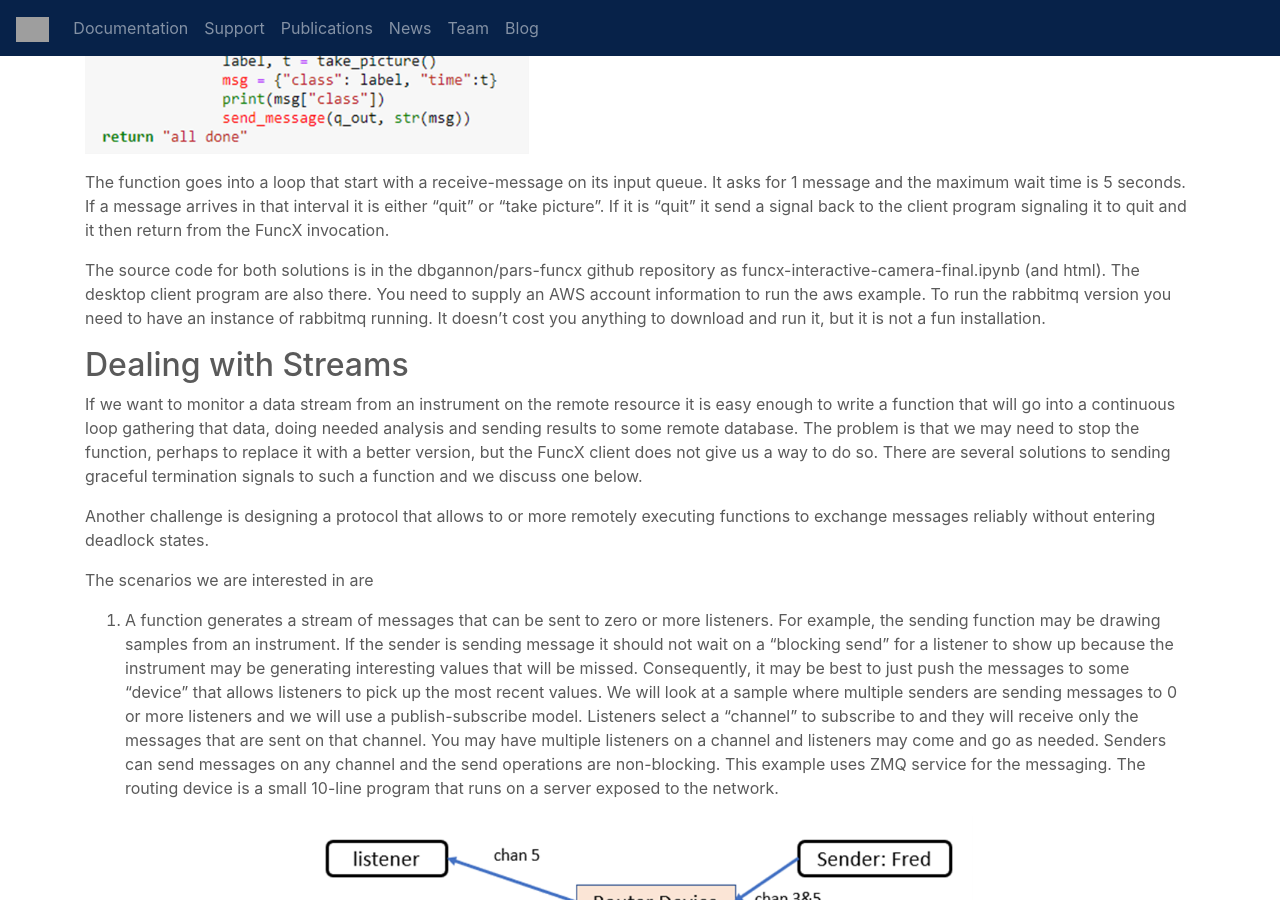
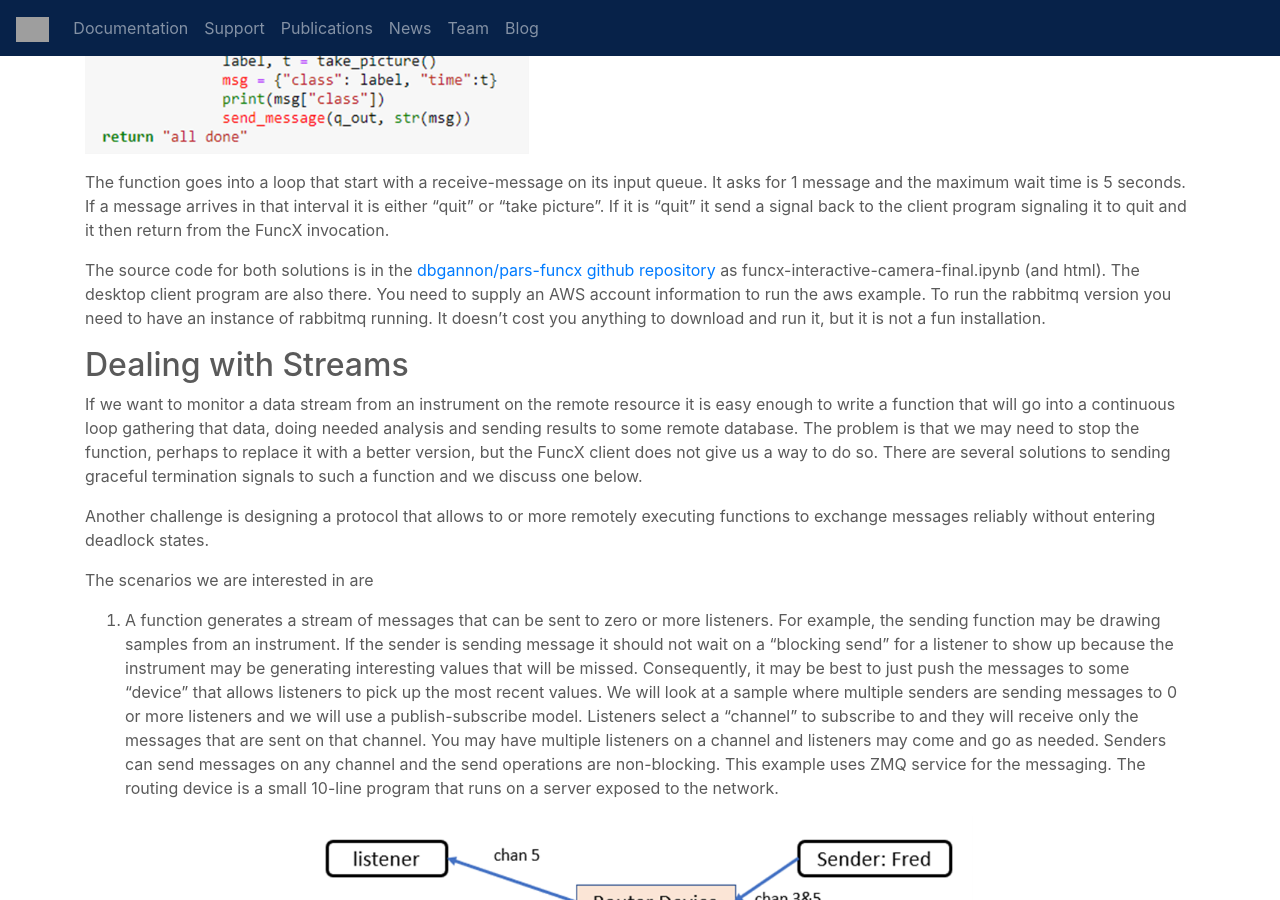
Before and after one commit to funcx-faas/funcx-faas.github.io, a Jekyll site: the page built from _posts/2021-01-19-funcx-streaming.md, in a window 1280 px wide and 900 px high, scrolled down 2724 px. Built offline with Jekyll 4.4.1, drawn with Linux system fonts in a browser that asks for light colours; part of the change alters nothing that is shown; grey boxes are pictures that could not be loaded.

```diff
--- a/_posts/2021-01-19-funcx-streaming.md
+++ b/_posts/2021-01-19-funcx-streaming.md
@@ -78,7 +78,8 @@ The function goes into a loop that start with a receive-message on its input que
 5 seconds.  If a message arrives in that interval it is either “quit” or “take picture”.   If it is “quit” it send a signal back to the
 client program signaling it to quit and it then return from the FuncX invocation.
 
-The source code for both solutions is in the dbgannon/pars-funcx github repository as funcx-interactive-camera-final.ipynb (and html).
+The source code for both solutions is in the [dbgannon/pars-funcx github repository](https://github.com/dbgannon/parsl-funcx) as
+funcx-interactive-camera-final.ipynb (and html).
 The desktop client program are also there.   You need to supply an AWS account information to run the aws example.  To run the rabbitmq
 version you need to have an instance of rabbitmq running.  It doesn’t cost you anything to download and run it, but it is not a fun
 installation.
```
